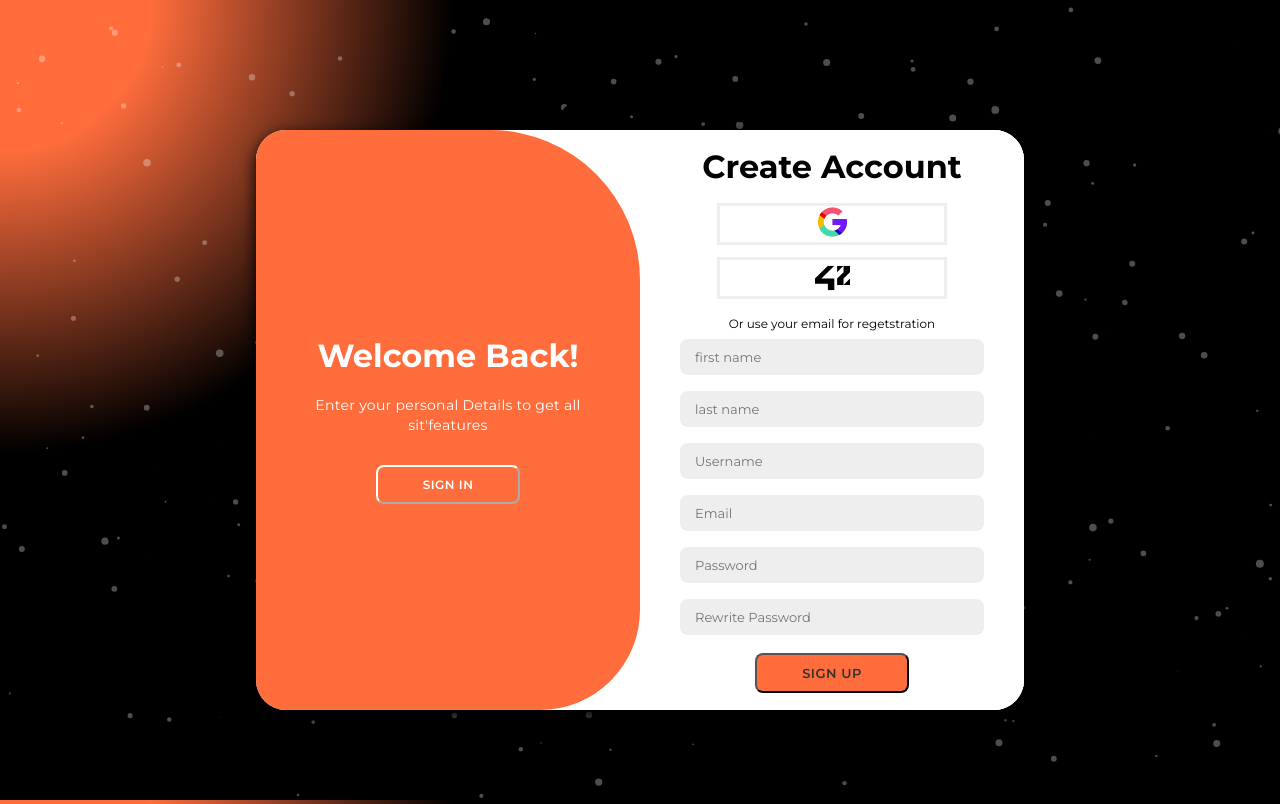
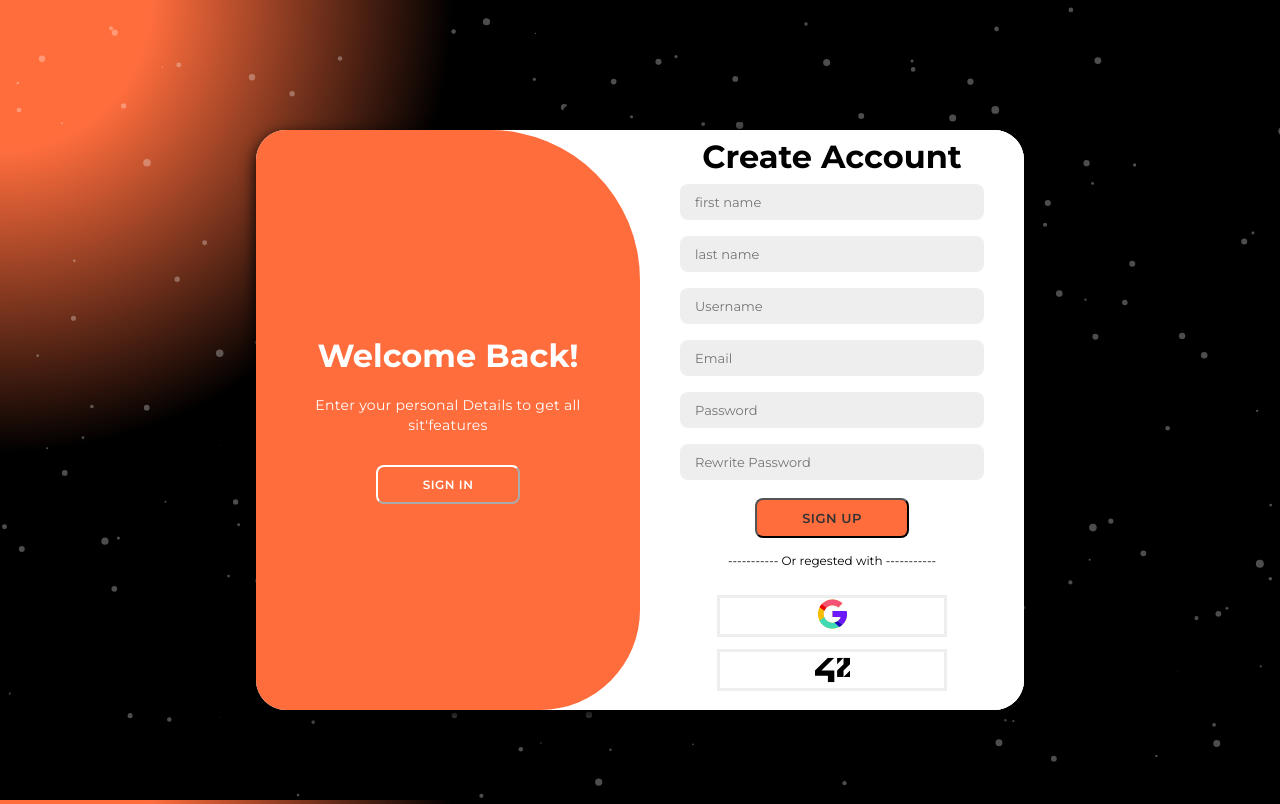
Before and after one commit to don-frex/Ft_Transcendence, a website: page Sign in/index.html in a window 1280 px wide. Both pictures are taken after a click on the button "SIGN UP". Drawn offline with nearby package versions, Linux system fonts and the light colour scheme.

Commit message:
Add files via upload

```diff
--- a/Sign in/index.html
+++ b/Sign in/index.html
@@ -18,6 +18,16 @@
 		<div class="form-container sign-up">
 			<form>
 				<h1>Create Account</h1>
+				<input type="text" placeholder="first name">
+				<input type="text" placeholder="last name">
+				<input type="text" placeholder="Username">
+				<input type="email" placeholder="Email">
+				<input type="password" placeholder="Password">
+				<input type="password" placeholder="Rewrite Password">
+				<button>
+					<a href="../Home Page/index.html">Sign Up</a>
+				</button>
+				<span>----------- Or regested with -----------</span>
 				<div class="social-icons">
 					<a href="#" class="icon"><i><svg xmlns="http://www.w3.org/2000/svg" x="0px" y="0px" width="35" height="100" viewBox="0 0 48 48">
 						<path fill="#f5bc00" d="M43.6,20.1H42V20H24v8h11.3c-1.6,4.7-6.1,8-11.3,8c-6.6,0-12-5.4-12-12s5.4-12,12-12c3.1,0,5.8,1.2,8,3l5.7-5.7	C34,6.1,29.3,4,24,4C13,4,4,13,4,24s9,20,20,20s20-9,20-20C44,22.7,43.9,21.4,43.6,20.1z"></path><path fill="#6c19ff" d="M43.6,20.1L43.6,20.1L42,20H24v8h11.3c-0.8,2.2-2.2,4.2-4.1,5.6c0,0,0,0,0,0l6.2,5.2C37,39.2,44,34,44,24	C44,22.7,43.9,21.4,43.6,20.1z"></path><path fill="#3ddab4" d="M24,44c5.2,0,9.9-2,13.4-5.2l-6.2-5.2c-2,1.5-4.5,2.4-7.2,2.4c-5.2,0-9.6-3.3-11.3-7.9l-6.5,5	C9.5,39.6,16.2,44,24,44z"></path><path fill="#f55376" d="M6.3,14.7l6.6,4.8C14.7,15.1,19,12,24,12c3.1,0,5.8,1.2,8,3l5.7-5.7C34,6.1,29.3,4,24,4	C16.3,4,9.7,8.3,6.3,14.7z"></path><path fill="#2100c4" d="M26.6,35.7l6.8,6c1.5-0.8,2.9-1.8,4.1-2.9l-6.2-5.2C29.9,34.6,28.3,35.3,26.6,35.7z"></path><path fill="#eb0000" d="M9.2,10.6c-1.1,1.2-2.1,2.6-2.9,4.1l3.9,2.9l2.6,1.9c0.6-1.6,1.6-3,2.8-4.1L9.2,10.6z"></path>
@@ -36,21 +46,18 @@
 							</defs>
 							</svg></a>
 				</div>
-				<span>Or use your email for regetstration</span>
-				<input type="text" placeholder="first name">
-				<input type="text" placeholder="last name">
-				<input type="text" placeholder="Username">
-				<input type="email" placeholder="Email">
-				<input type="password" placeholder="Password">
-				<input type="password" placeholder="Rewrite Password">
-				<button>
-					<a href="../Home Page/index.html">Sign Up</a>
-				</button>
 			</form>
 		</div>
 		<div class="form-container sign-in">
 			<form>
 				<h1>Sign in</h1>
+				<input type="email" placeholder="Email">
+				<input type="password" placeholder="Password">
+				<a href="#">Forget your password</a>
+				<button>
+					<a href="../Home Page/index.html">Sign In</a>
+				</button>
+				<span>----------- Or sign in with -----------</span>
 				<div class="social-icons">
 					<a href="#" class="icon"><i><svg xmlns="http://www.w3.org/2000/svg" x="0px" y="0px" width="35" height="100" viewBox="0 0 48 48">
 						<path fill="#f5bc00" d="M43.6,20.1H42V20H24v8h11.3c-1.6,4.7-6.1,8-11.3,8c-6.6,0-12-5.4-12-12s5.4-12,12-12c3.1,0,5.8,1.2,8,3l5.7-5.7	C34,6.1,29.3,4,24,4C13,4,4,13,4,24s9,20,20,20s20-9,20-20C44,22.7,43.9,21.4,43.6,20.1z"></path><path fill="#6c19ff" d="M43.6,20.1L43.6,20.1L42,20H24v8h11.3c-0.8,2.2-2.2,4.2-4.1,5.6c0,0,0,0,0,0l6.2,5.2C37,39.2,44,34,44,24	C44,22.7,43.9,21.4,43.6,20.1z"></path><path fill="#3ddab4" d="M24,44c5.2,0,9.9-2,13.4-5.2l-6.2-5.2c-2,1.5-4.5,2.4-7.2,2.4c-5.2,0-9.6-3.3-11.3-7.9l-6.5,5	C9.5,39.6,16.2,44,24,44z"></path><path fill="#f55376" d="M6.3,14.7l6.6,4.8C14.7,15.1,19,12,24,12c3.1,0,5.8,1.2,8,3l5.7-5.7C34,6.1,29.3,4,24,4	C16.3,4,9.7,8.3,6.3,14.7z"></path><path fill="#2100c4" d="M26.6,35.7l6.8,6c1.5-0.8,2.9-1.8,4.1-2.9l-6.2-5.2C29.9,34.6,28.3,35.3,26.6,35.7z"></path><path fill="#eb0000" d="M9.2,10.6c-1.1,1.2-2.1,2.6-2.9,4.1l3.9,2.9l2.6,1.9c0.6-1.6,1.6-3,2.8-4.1L9.2,10.6z"></path>
@@ -69,13 +76,6 @@
 							</defs>
 							</svg></a>
 				</div>
-				<span>Or use your email for sign in</span>
-				<input type="email" placeholder="Email">
-				<input type="password" placeholder="Password">
-				<a href="#">Forget your password</a>
-				<button>
-					<a href="../Home Page/index.html">Sign In</a>
-				</button>
 			</form>
 		</div>
 		<div class="toggle-container">
--- a/Sign in/style.css
+++ b/Sign in/style.css
@@ -54,6 +54,7 @@ body{
 	font-size: 12px;
 	display: flex;
 	justify-content: center;
+	margin: 15px;
 }
 
 .container a{
@@ -147,7 +148,7 @@ body{
 }
 
 .social-icons{
-	margin: 5px 0;
+	margin: 0 0;
 }
 
 
```
Lines whose indentation alone changed are shown as unchanged.
